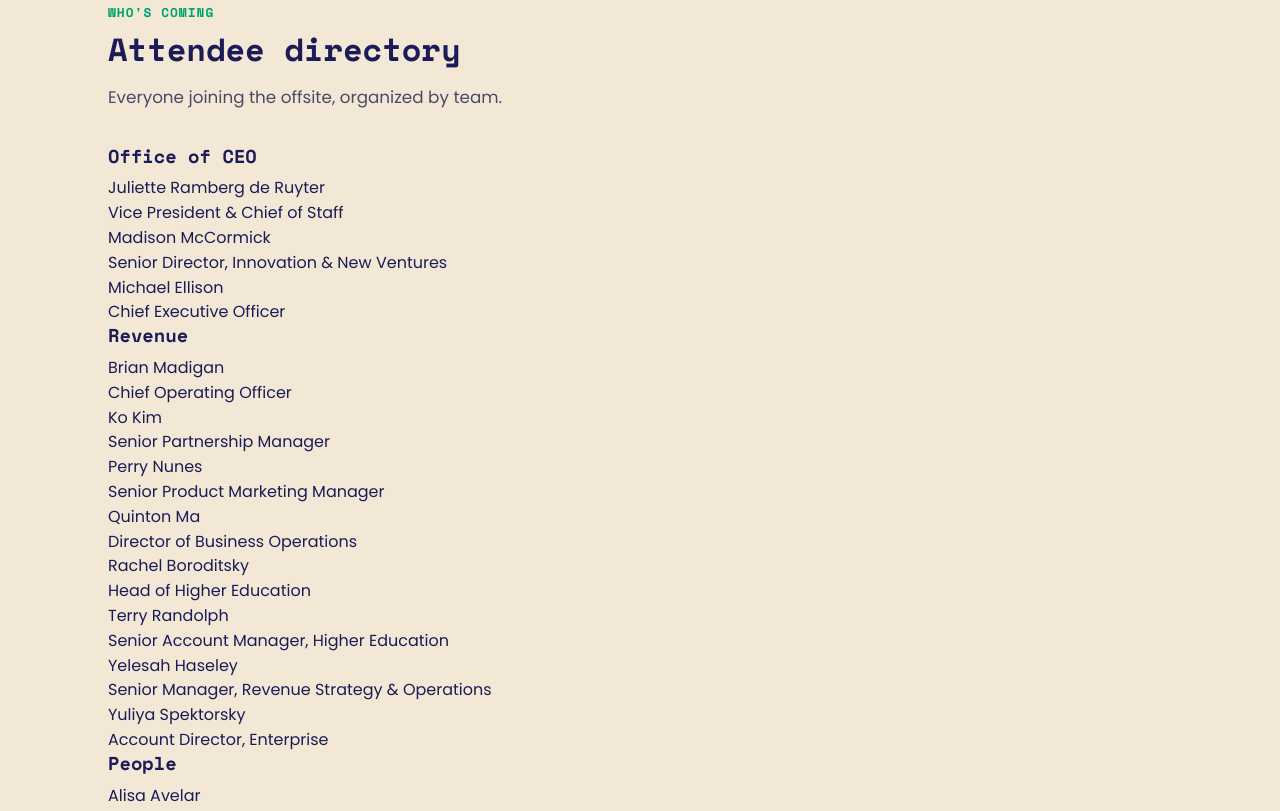
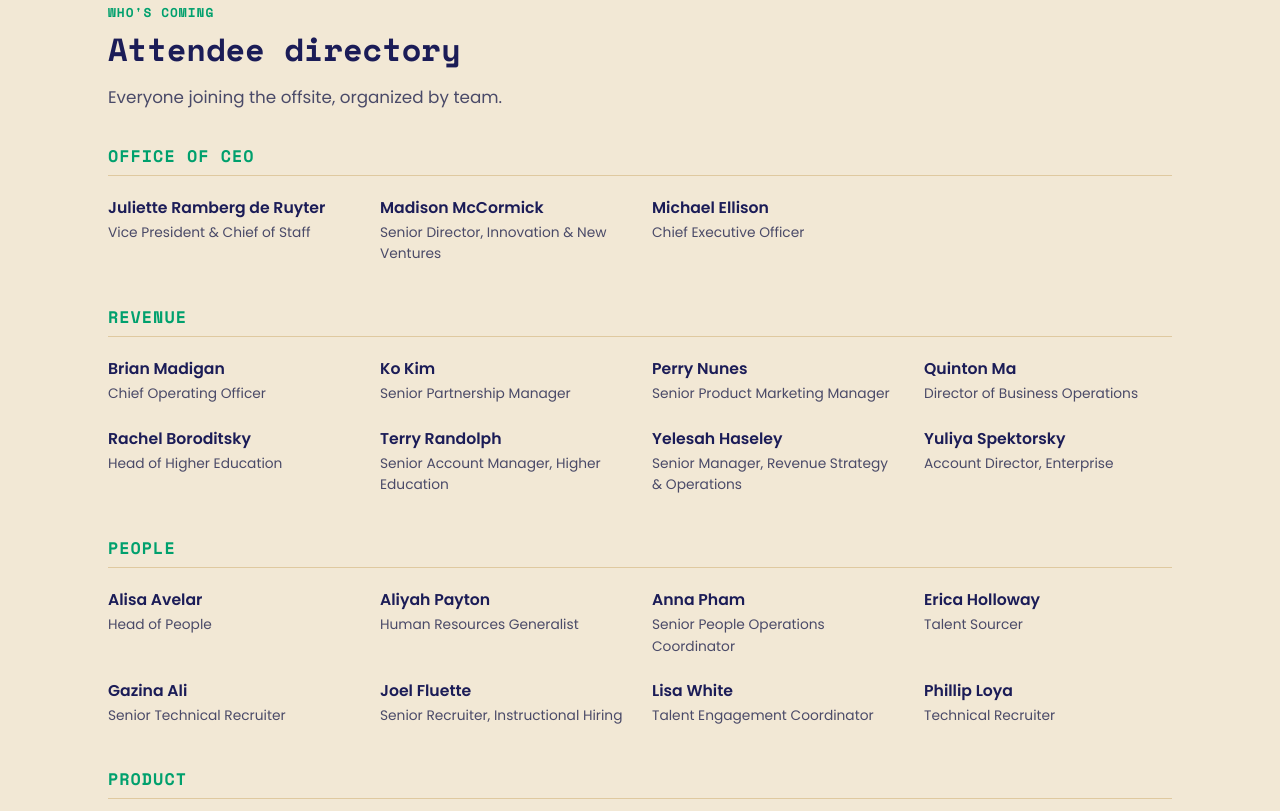
Before and after one commit to cap-offsite/codepath, an Eleventy site: page src/index.njk in a window 1280 px wide. Shown: the part 6962-7773 px from the top of the page. Built offline with nearby package versions, Linux system fonts and the light colour scheme; Eleventy itself is replaced by a stand-in of ours; files that its build step writes are made by us from their sources.

Commit message:
Add directory section styles

```diff
--- a/src/css/style.css
+++ b/src/css/style.css
@@ -321,3 +321,18 @@ section.alt .content-body blockquote{background:var(--white); border-color:var(-
 .content-body details > *:not(summary){margin-top:14px;}
 .content-body ol.steps{counter-reset:step; margin:0; padding:0; list-style:none;}
 .content-body ol li{margin-bottom:6px;}
+
+/* directory */
+.dir-dept{margin-bottom:40px;}
+.dir-dept:last-child{margin-bottom:0;}
+.dir-dept h3{
+  font-size:1.05rem; color:var(--green-dark); text-transform:uppercase; letter-spacing:.06em;
+  border-bottom:1px solid var(--line-light); padding-bottom:10px; margin-bottom:18px;
+}
+section.alt .dir-dept h3{border-bottom-color:var(--sand-deep);}
+.dir-grid{
+  display:grid; grid-template-columns:repeat(auto-fill, minmax(220px, 1fr)); gap:18px 24px;
+}
+.dir-person{padding:2px 0;}
+.dir-name{font-weight:600; color:var(--ink); font-size:.98rem;}
+.dir-title{color:var(--ink-soft); font-size:.86rem; margin-top:2px;}
```
